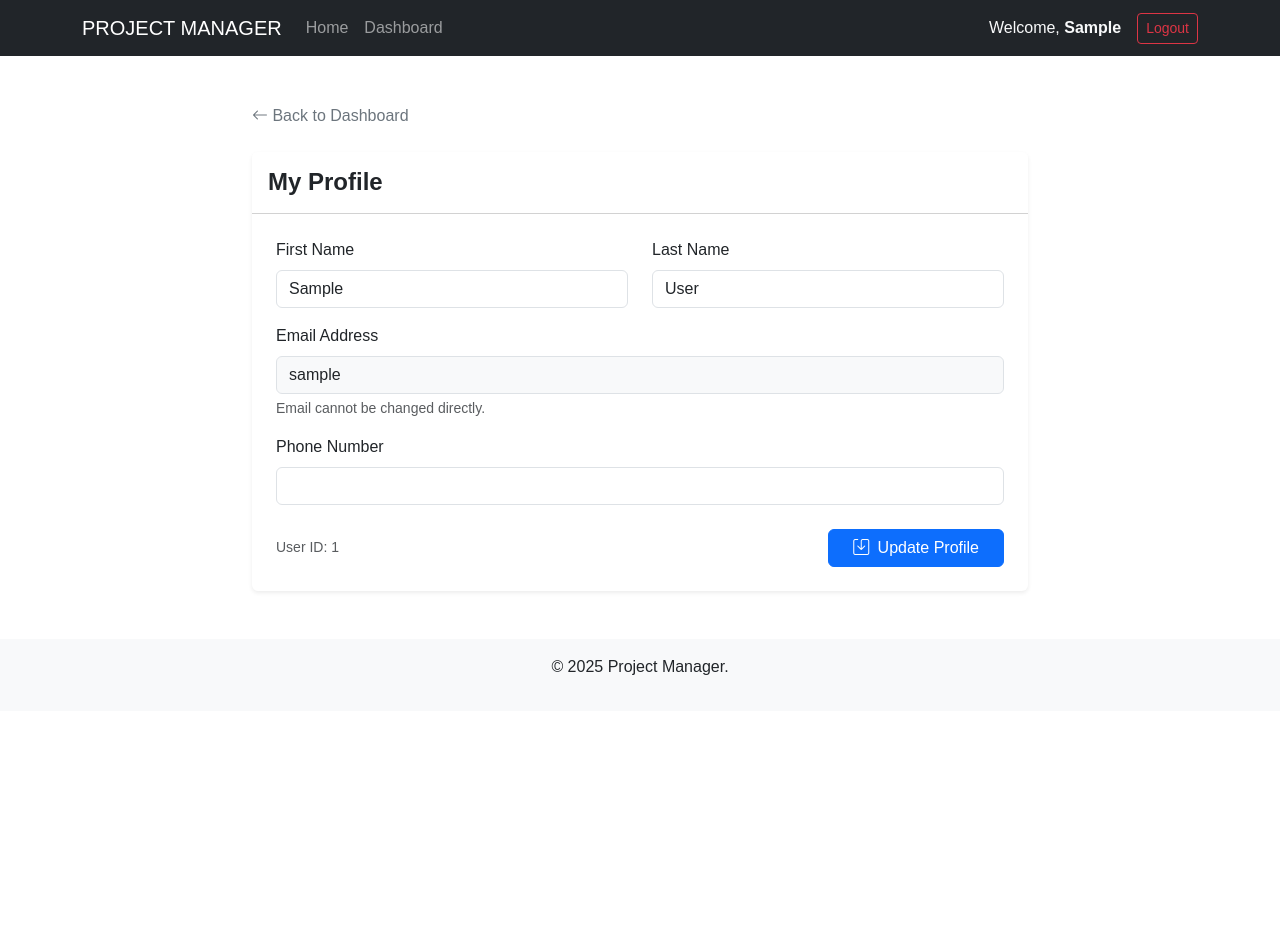
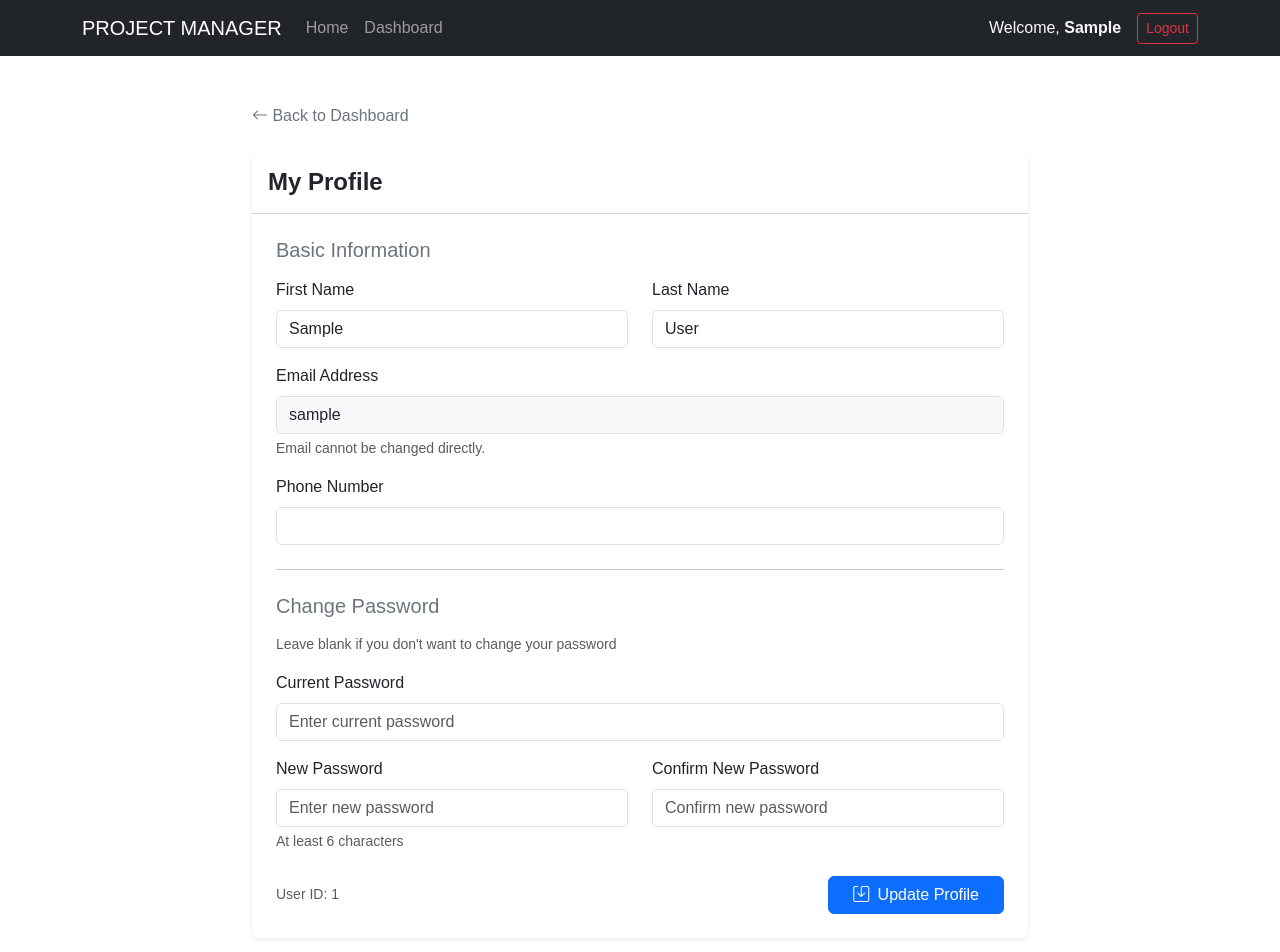
Before and after one commit to theavidstallion/project-manager-frontend, an Angular app: page /profile in a window 1280 px wide. Shown: the top 952 px of the page. Before the commit the page ends 800 px from the top, so only its background shows below. Built offline with nearby package versions, Linux system fonts and the light colour scheme; sample sign-in values are in the browser's storage; a web font is replaced by a local one.

Commit message:
Feat: Update password when logged in.

```diff
--- a/src/app/features/profile/profile.html
+++ b/src/app/features/profile/profile.html
@@ -1 +1,98 @@
-<p>profile works!</p>
+<div class="container mt-5" style="max-width: 800px;">
+
+    <div class="mb-4">
+    <a routerLink="/dashboard" class="text-decoration-none text-secondary">
+        <i class="bi bi-arrow-left"></i> Back to Dashboard
+    </a>
+    </div>
+
+    <div class="card border-0 shadow-sm">
+    <div class="card-header bg-white py-3">
+        <h4 class="mb-0 fw-bold">My Profile</h4>
+    </div>
+    <div class="card-body p-4">
+        <form (ngSubmit)="onUpdateProfile()">
+
+        <!-- Basic Info Section -->
+        <h5 class="mb-3 text-secondary">Basic Information</h5>
+
+        <div class="row mb-3">
+            <div class="col-md-6">
+            <label class="form-label">First Name</label>
+            <input type="text" class="form-control" [(ngModel)]="profileForm.firstName" name="fName" required>
+            </div>
+            <div class="col-md-6">
+            <label class="form-label">Last Name</label>
+            <input type="text" class="form-control" [(ngModel)]="profileForm.lastName" name="lName" required>
+            </div>
+        </div>
+
+        <div class="mb-3">
+            <label class="form-label">Email Address</label>
+            <input type="email" class="form-control bg-light" [(ngModel)]="profileForm.email" name="email" readonly>
+            <div class="form-text">Email cannot be changed directly.</div>
+        </div>
+
+        <div class="mb-4">
+            <label class="form-label">Phone Number</label>
+            <input type="tel" class="form-control" [(ngModel)]="profileForm.phoneNumber" name="phone">
+        </div>
+
+        <hr class="my-4">
+
+        <!-- Password Change Section -->
+        <h5 class="mb-3 text-secondary">Change Password</h5>
+        <p class="text-muted small mb-3">Leave blank if you don't want to change your password</p>
+
+        <div class="mb-3">
+            <label class="form-label">Current Password</label>
+            <input
+            type="password"
+            class="form-control"
+            [(ngModel)]="profileForm.currentPassword"
+            name="currentPassword"
+            placeholder="Enter current password">
+        </div>
+
+        <div class="row mb-3">
+            <div class="col-md-6">
+            <label class="form-label">New Password</label>
+            <input
+                type="password"
+                class="form-control"
+                [(ngModel)]="profileForm.newPassword"
+                name="newPassword"
+                placeholder="Enter new password"
+                [class.is-invalid]="showPasswordError()">
+            <div class="form-text">At least 6 characters</div>
+            </div>
+            <div class="col-md-6">
+            <label class="form-label">Confirm New Password</label>
+            <input
+                type="password"
+                class="form-control"
+                [(ngModel)]="profileForm.confirmPassword"
+                name="confirmPassword"
+                placeholder="Confirm new password"
+                [class.is-invalid]="showPasswordError()">
+            </div>
+        </div>
+
+        @if (showPasswordError()) {
+            <div class="alert alert-danger py-2 mb-3">
+            <i class="bi bi-exclamation-triangle me-2"></i>
+            {{ getPasswordErrorMessage() }}
+            </div>
+        }
+
+        <div class="d-flex justify-content-between align-items-center mt-4">
+            <span class="text-muted small">User ID: {{ userIdDisplay }}</span>
+            <button type="submit" class="btn btn-primary px-4">
+            <i class="bi bi-save me-1"></i> Update Profile
+            </button>
+        </div>
+
+        </form>
+    </div>
+    </div>
+</div>
--- a/src/app/features/profile/profile.ts
+++ b/src/app/features/profile/profile.ts
@@ -4,61 +4,13 @@ import { FormsModule } from '@angular/forms';
 import { Router, RouterModule } from '@angular/router';
 import { AuthService } from '../../core/services/auth.service';
 import { ToastService } from '../../core/services/toast.service';
+import Swal from 'sweetalert2';
 
 @Component({
   selector: 'app-profile',
   standalone: true,
   imports: [CommonModule, FormsModule, RouterModule],
-  template: `
-    <div class="container mt-5" style="max-width: 800px;">
-
-      <div class="mb-4">
-        <a routerLink="/dashboard" class="text-decoration-none text-secondary">
-          <i class="bi bi-arrow-left"></i> Back to Dashboard
-        </a>
-      </div>
-
-      <div class="card border-0 shadow-sm">
-        <div class="card-header bg-white py-3">
-          <h4 class="mb-0 fw-bold">My Profile</h4>
-        </div>
-        <div class="card-body p-4">
-          <form (ngSubmit)="onUpdateProfile()">
-
-            <div class="row mb-3">
-              <div class="col-md-6">
-                <label class="form-label">First Name</label>
-                <input type="text" class="form-control" [(ngModel)]="profileForm.firstName" name="fName">
-              </div>
-              <div class="col-md-6">
-                <label class="form-label">Last Name</label>
-                <input type="text" class="form-control" [(ngModel)]="profileForm.lastName" name="lName">
-              </div>
-            </div>
-
-            <div class="mb-3">
-              <label class="form-label">Email Address</label>
-              <input type="email" class="form-control bg-light" [(ngModel)]="profileForm.email" name="email" readonly>
-              <div class="form-text">Email cannot be changed directly.</div>
-            </div>
-
-            <div class="mb-4">
-              <label class="form-label">Phone Number</label>
-              <input type="tel" class="form-control" [(ngModel)]="profileForm.phoneNumber" name="phone">
-            </div>
-
-            <div class="d-flex justify-content-between align-items-center">
-              <span class="text-muted small">User ID: {{ userIdDisplay }}</span>
-              <button type="submit" class="btn btn-primary px-4">
-                <i class="bi bi-save me-1"></i> Update Profile
-              </button>
-            </div>
-
-          </form>
-        </div>
-      </div>
-    </div>
-  `
+  templateUrl: 'profile.html'
 })
 export class Profile implements OnInit {
   authService = inject(AuthService);
@@ -69,7 +21,10 @@ export class Profile implements OnInit {
     firstName: '',
     lastName: '',
     email: '',
-    phoneNumber: ''
+    phoneNumber: '',
+    currentPassword: '',
+    newPassword: '',
+    confirmPassword: ''
   };
 
   ngOnInit() {
@@ -80,15 +35,105 @@ export class Profile implements OnInit {
         firstName: user.firstName || '',
         lastName: user.lastName || '',
         email: user.username || '',
-        phoneNumber: user.phoneNumber || ''
+        phoneNumber: user.phoneNumber || '',
+        currentPassword: '',
+        newPassword: '',
+        confirmPassword: ''
       };
     }
   }
 
+  showPasswordError(): boolean {
+    const { currentPassword, newPassword, confirmPassword } = this.profileForm;
+
+    // Only show error if user has started typing passwords
+    const hasPasswordInput = currentPassword || newPassword || confirmPassword;
+
+    if (!hasPasswordInput) return false;
+
+    // Check for mismatches or missing fields
+    if (newPassword && newPassword !== confirmPassword) return true;
+    if (newPassword && !currentPassword) return true;
+    if (newPassword && newPassword.length < 6) return true;
+
+    return false;
+  }
+
+  getPasswordErrorMessage(): string {
+    const { currentPassword, newPassword, confirmPassword } = this.profileForm;
+
+    if (newPassword && newPassword.length < 6) {
+      return 'New password must be at least 6 characters';
+    }
+    if (newPassword && !currentPassword) {
+      return 'Current password is required to change password';
+    }
+    if (newPassword !== confirmPassword) {
+      return 'New passwords do not match';
+    }
+
+    return '';
+  }
+
   onUpdateProfile() {
-    this.authService.updateProfile(this.profileForm).subscribe({
-      next: () => this.toast.show('Profile updated successfully!'),
-      error: () => this.toast.show('Failed to update profile', 'error')
+    // Validation
+    if (!this.profileForm.firstName || !this.profileForm.lastName) {
+      this.toast.show('First name and last name are required', 'error');
+      return;
+    }
+
+    // If user is trying to change password, validate
+    const isChangingPassword = this.profileForm.newPassword || this.profileForm.confirmPassword || this.profileForm.currentPassword;
+
+    if (isChangingPassword && this.showPasswordError()) {
+      this.toast.show(this.getPasswordErrorMessage(), 'error');
+      return;
+    }
+
+    // Prepare payload - only include password fields if user is changing password
+    const payload: any = {
+      firstName: this.profileForm.firstName,
+      lastName: this.profileForm.lastName,
+      phoneNumber: this.profileForm.phoneNumber
+    };
+
+    if (isChangingPassword && this.profileForm.newPassword) {
+      payload.currentPassword = this.profileForm.currentPassword;
+      payload.newPassword = this.profileForm.newPassword;
+    }
+
+    // Submit
+    this.authService.updateProfile(payload).subscribe({
+      next: (response: any) => {
+        Swal.fire({
+          title: 'Success!',
+          text: response.message || 'Profile updated successfully!',
+          icon: 'success',
+          timer: 2000,
+          showConfirmButton: false
+        });
+
+        // Clear password fields after successful update
+        this.profileForm.currentPassword = '';
+        this.profileForm.newPassword = '';
+        this.profileForm.confirmPassword = '';
+
+        // Update local user info (if needed)
+        const currentUser = this.authService.currentUser();
+        if (currentUser) {
+          const updatedUser = {
+            ...currentUser,
+            firstName: this.profileForm.firstName,
+            lastName: this.profileForm.lastName,
+            phoneNumber: this.profileForm.phoneNumber
+          };
+          localStorage.setItem('user', JSON.stringify(updatedUser));
+        }
+      },
+      error: (err) => {
+        const message = err.error?.message || err.error || 'Failed to update profile';
+        Swal.fire('Error', message, 'error');
+      }
     });
   }
 }
--- a/src/app/features/project-details/project-details.ts
+++ b/src/app/features/project-details/project-details.ts
@@ -501,27 +501,54 @@ export class ProjectDetails implements OnInit {
   onDeleteComment(commentId: number) {
     if (!this.selectedTask) return;
 
-    if (confirm('Delete this comment?')) {
-      this.projectService.deleteComment(this.selectedTask.id, commentId).subscribe({
-        next: () => {
-          this.loadComments(this.selectedTask!.id);
-          this.toast.show('Comment deleted.');
-        },
-        error: () => this.toast.show('Could not delete comment.', 'error')
-      });
-    }
+    Swal.fire({
+      title: 'Delete this comment?',
+      text: "You won't be able to revert this!",
+      icon: 'warning',
+      showCancelButton: true,
+      confirmButtonColor: '#dc3545',
+      cancelButtonColor: '#6c757d',
+      confirmButtonText: 'Yes, delete it!'
+    }).then((result) => {
+
+      if (result.isConfirmed) {
+        this.loader.show();
+
+        this.projectService.deleteComment(this.selectedTask!.id, commentId).subscribe({
+          next: () => {
+            this.loader.hide();
+
+            // Optimistic UI update - remove comment from list immediately
+            this.taskComments.set(
+              this.taskComments().filter(c => c.id !== commentId)
+            );
+
+            // Show success feedback
+            Swal.fire({
+              title: 'Deleted!',
+              text: 'Comment has been deleted.',
+              icon: 'success',
+              timer: 1500,
+              showConfirmButton: false
+            });
+          },
+          error: (err) => {
+            this.loader.hide();
+            const msg = err.error?.message || 'Could not delete comment.';
+            Swal.fire('Error', msg, 'error');
+          }
+        });
+      }
+    });
   }
 
   isCommentAuthor(comment: CommentResponse): boolean {
     const user = this.authService.currentUser();
 
-    // 1. Safety Check
+    // Safety Check
     if (!user || !user.userId) return false;
 
-    // 2. DEBUGGING (Check your Console to see why it fails)
-    // console.log(`Me: ${user.userId}, Author: ${comment.authorId}`);
-
-    // 3. Case-Insensitive Check (Fixes GUID mismatches)
+    // Case-Insensitive Check (Fixes GUID mismatches)
     const isAuthor = user.userId.toLowerCase() === comment.authorId.toLowerCase();
     const isAdmin = user.role === 'Admin';
 
```
